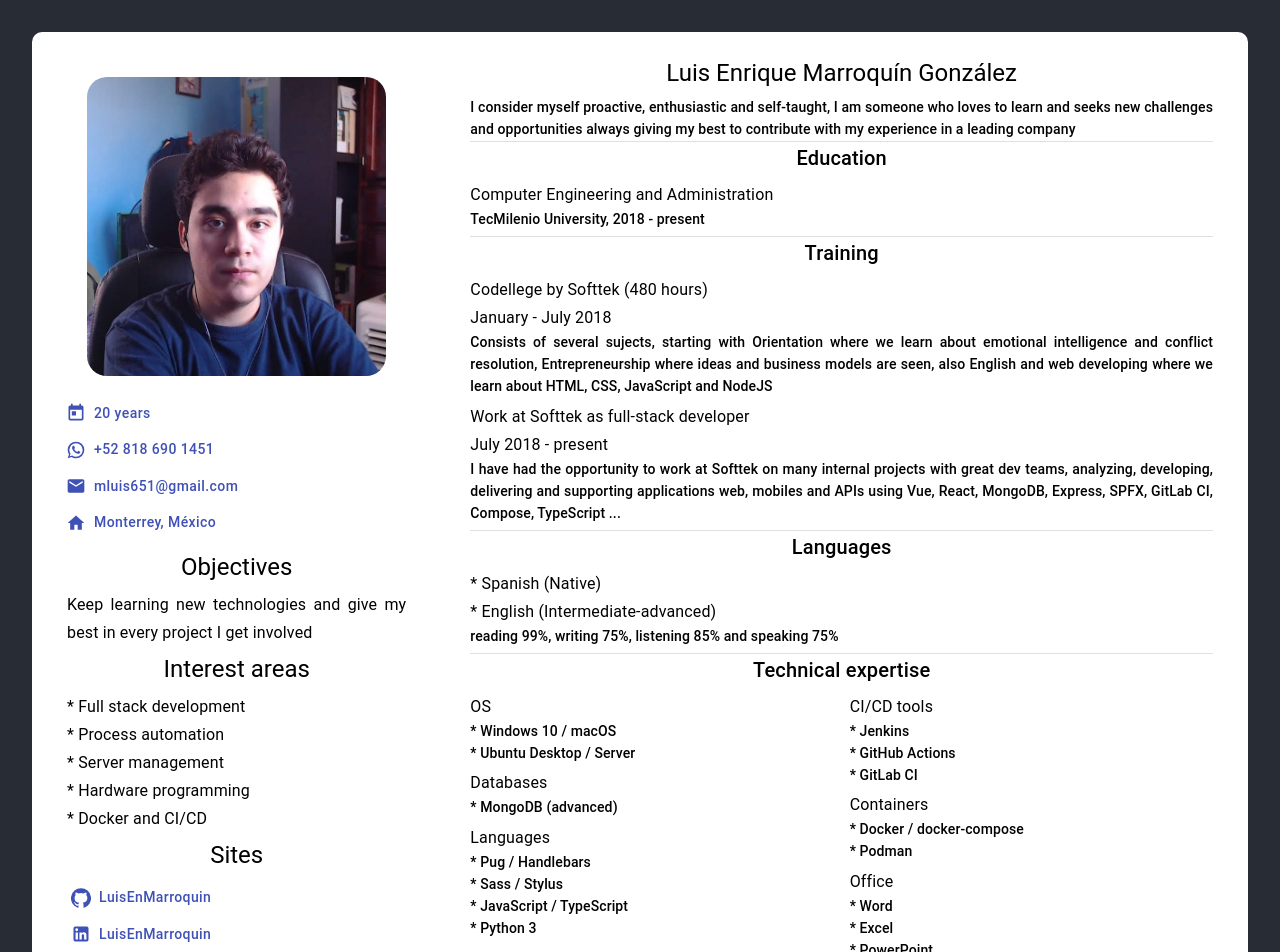
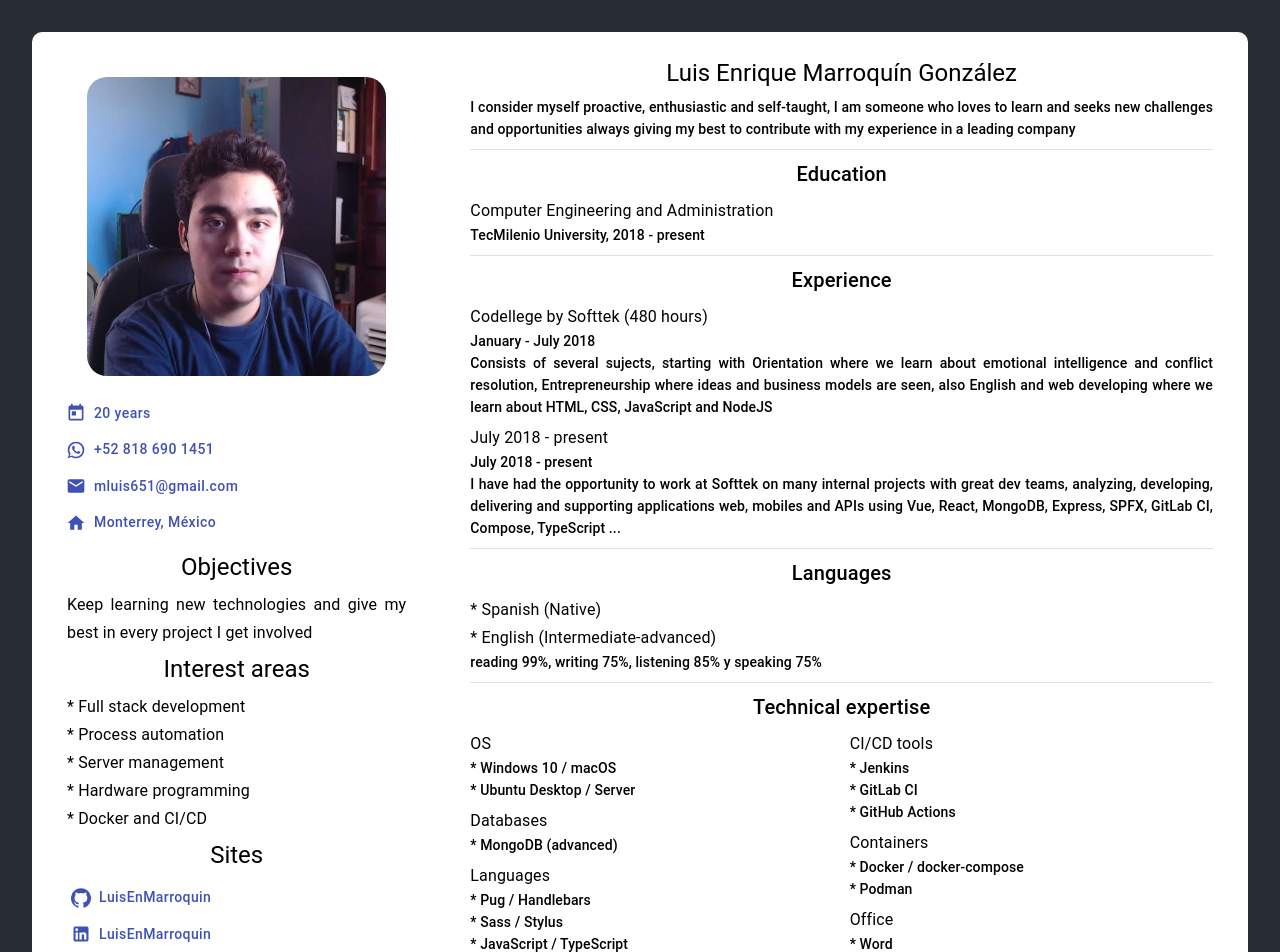
Before and after one commit to LuisEnMarroquin/curriculum-vitae, a React (Create React App) app: page / in a window 1280 px wide. Shown: the top 952 px of the page. Built offline with nearby package versions, Linux system fonts and the light colour scheme.

Commit message:
Created 2 components to simplify and more translations

```diff
--- a/src/Main.scss
+++ b/src/Main.scss
@@ -4,6 +4,11 @@ body {
 
 a {
   text-decoration: none;
+}
+
+.MuiDivider-root {
+  margin-top: 8px !important;
+  margin-bottom: 8px !important;
 }
 
 .mainSquare {
--- a/src/Main.tsx
+++ b/src/Main.tsx
@@ -2,6 +2,9 @@ import React, { useState } from 'react';
 import en from './i18n/en';
 import es from './i18n/es';
 import 'Main.scss';
+
+import SelectLang from 'components/SelectLang'
+import SimpleList from 'components/SimpleList'
 
 import HomeIcon from '@material-ui/icons/Home';
 import EmailIcon from '@material-ui/icons/Email';
@@ -12,13 +15,10 @@ import WhatsAppIcon from '@material-ui/icons/WhatsApp';
 
 import Grid from '@material-ui/core/Grid';
 import Button from '@material-ui/core/Button';
-import Select from '@material-ui/core/Select';
 import Divider from '@material-ui/core/Divider';
 import Tooltip from '@material-ui/core/Tooltip';
-import MenuItem from '@material-ui/core/MenuItem';
 import Container from '@material-ui/core/Container';
 import Typography from '@material-ui/core/Typography';
-import FormControl from '@material-ui/core/FormControl';
 
 function Main() {
   const [lang, setLang] = useState(en);
@@ -86,14 +86,7 @@ function Main() {
                   </Button>
                 </a>
               </div>
-              <div style={{ paddingTop: '10px' }}>
-                <FormControl style={{ width: '100%' }}>
-                  <Select value={language} variant="outlined" onChange={e => changeLanguage(Number(e.target.value))} inputProps={{ 'aria-label': 'Operation select' }}>
-                    <MenuItem value={1}>{lang.en}</MenuItem>
-                    <MenuItem value={2}>{lang.es}</MenuItem>
-                  </Select>
-                </FormControl>
-              </div>
+              <SelectLang language={language} change={changeLanguage} />
             </div>
           </Grid>
           <Grid item xs={12} sm={12} md={8}>
@@ -101,58 +94,36 @@ function Main() {
               <Typography variant="h5" align='center' gutterBottom>Luis Enrique Marroquín González</Typography>
               <Typography variant="subtitle2" align='justify'>{lang.aboutMe}</Typography>
               <Divider />
-              <Typography variant="h6" align='center' gutterBottom>Education</Typography>
+              <Typography variant="h6" align='center' gutterBottom>{lang.study}</Typography>
               <Typography variant="subtitle1" align='justify'>{lang.career}</Typography>
               <Typography variant="subtitle2" align='justify' gutterBottom>{lang.careerText}</Typography>
               <Divider />
-              <Typography variant="h6" align='center' gutterBottom>Training</Typography>
-              <Typography variant="subtitle1" align='justify'>Codellege by Softtek (480 hours)</Typography>
-              <Typography variant="subtitle1" align='justify'>January - July 2018</Typography>
+              <Typography variant="h6" align='center' gutterBottom>{lang.exp}</Typography>
+              <Typography variant="subtitle1" align='justify'>{lang.codellege}</Typography>
+              <Typography variant="subtitle2" align='justify'>{lang.codellegeTime}</Typography>
               <Typography variant="subtitle2" align='justify' gutterBottom>{lang.codellegeText}</Typography>
-              <Typography variant="subtitle1" align='justify'>Work at Softtek as full-stack developer</Typography>
-              <Typography variant="subtitle1" align='justify'>July 2018 - present</Typography>
+              <Typography variant="subtitle1" align='justify'>{lang.workTime}</Typography>
+              <Typography variant="subtitle2" align='justify'>{lang.workTime}</Typography>
               <Typography variant="subtitle2" align='justify' gutterBottom>{lang.workText}</Typography>
               <Divider />
-              <Typography variant="h6" align='center' gutterBottom>Languages</Typography>
-              <Typography variant="subtitle1" align='justify'>* {lang.es} (Native)</Typography>
-              <Typography variant="subtitle1" align='justify'>* {lang.en} (Intermediate-advanced)</Typography>
-              <Typography variant="subtitle2" align='justify' gutterBottom>{lang.en1} 99%, {lang.en2} 75%, {lang.en3} 85% and {lang.en4} 75%</Typography>
+              <Typography variant="h6" align='center' gutterBottom>{lang.lang}</Typography>
+              <Typography variant="subtitle1" align='justify'>* {lang.es}</Typography>
+              <Typography variant="subtitle1" align='justify'>* {lang.en}</Typography>
+              <Typography variant="subtitle2" align='justify' gutterBottom>{lang.en1} 99%, {lang.en2} 75%, {lang.en3} 85% {lang.and} {lang.en4} 75%</Typography>
               <Divider />
               <Typography variant="h6" align='center' gutterBottom>{lang.knowTitle}</Typography>
               <Grid container spacing={2}>
                 <Grid item xs={12} sm={12} md={6}>
-                  <Typography variant="subtitle1" align='justify'>OS</Typography>
-                  <Typography variant="subtitle2" align='justify'>* Windows 10 / macOS</Typography>
-                  <Typography variant="subtitle2" align='justify' gutterBottom>* Ubuntu Desktop / Server</Typography>
-                  <Typography variant="subtitle1" align='justify'>Databases</Typography>
-                  <Typography variant="subtitle2" align='justify' gutterBottom>* MongoDB (advanced)</Typography>
-                  <Typography variant="subtitle1" align='justify'>Languages</Typography>
-                  <Typography variant="subtitle2" align='justify'>* Pug / Handlebars</Typography>
-                  <Typography variant="subtitle2" align='justify'>* Sass / Stylus</Typography>
-                  <Typography variant="subtitle2" align='justify'>* JavaScript / TypeScript</Typography>
-                  <Typography variant="subtitle2" align='justify'gutterBottom>* Python 3</Typography>
-                  <Typography variant="subtitle1" align='justify'>Frameworks</Typography>
-                  <Typography variant="subtitle2" align='justify'>* Bootstrap</Typography>
-                  <Typography variant="subtitle2" align='justify'>* Vue (Quasar)</Typography>
-                  <Typography variant="subtitle2" align='justify'>* React (Material-UI)</Typography>
-                  <Typography variant="subtitle2" align='justify'gutterBottom>* Node / Express</Typography>
+                  <SimpleList title='OS' content={[ 'Windows 10 / macOS', 'Ubuntu Desktop / Server' ]} />
+                  <SimpleList title='Databases' content={[ 'MongoDB (advanced)' ]} />
+                  <SimpleList title='Languages' content={[ 'Pug / Handlebars', 'Sass / Stylus', 'JavaScript / TypeScript', 'Python 3' ]} />
+                  <SimpleList title='Frameworks' content={[ 'Bootstrap', 'Vue (Quasar)', 'React (Material-UI)', 'Node / Express' ]} />
                 </Grid>
                 <Grid item xs={12} sm={12} md={6}>
-                  <Typography variant="subtitle1" align='justify'>CI/CD tools</Typography>
-                  <Typography variant="subtitle2" align='justify'>* Jenkins</Typography>
-                  <Typography variant="subtitle2" align='justify'>* GitHub Actions</Typography>
-                  <Typography variant="subtitle2" align='justify' gutterBottom>* GitLab CI</Typography>
-                  <Typography variant="subtitle1" align='justify'>Containers</Typography>
-                  <Typography variant="subtitle2" align='justify'>* Docker / docker-compose</Typography>
-                  <Typography variant="subtitle2" align='justify' gutterBottom>* Podman</Typography>
-                  <Typography variant="subtitle1" align='justify'>Office</Typography>
-                  <Typography variant="subtitle2" align='justify'>* Word</Typography>
-                  <Typography variant="subtitle2" align='justify'>* Excel</Typography>
-                  <Typography variant="subtitle2" align='justify' gutterBottom>* PowerPoint</Typography>
-                  <Typography variant="subtitle1" align='justify'>Others</Typography>
-                  <Typography variant="subtitle2" align='justify'>* Bash</Typography>
-                  <Typography variant="subtitle2" align='justify'>* SSH</Typography>
-                  <Typography variant="subtitle2" align='justify' gutterBottom>* Cypress</Typography>
+                  <SimpleList title='CI/CD tools' content={[ 'Jenkins', 'GitLab CI', 'GitHub Actions' ]} />
+                  <SimpleList title='Containers' content={[ 'Docker / docker-compose', 'Podman' ]} />
+                  <SimpleList title='Office' content={[ 'Word', 'Excel', 'PowerPoint' ]} />
+                  <SimpleList title='Others' content={[ 'Bash', 'SSH', 'Cypress' ]} />
                 </Grid>
               </Grid>
             </div>
--- /dev/null
+++ b/src/components/SelectLang.tsx
@@ -0,0 +1,25 @@
+import React from 'react';
+
+import Select from '@material-ui/core/Select';
+import MenuItem from '@material-ui/core/MenuItem';
+import FormControl from '@material-ui/core/FormControl';
+
+interface ISelectLang {
+  language: number;
+  change: Function;
+}
+
+function SelectLang({ language, change }:ISelectLang) {
+  return (
+    <div style={{ paddingTop: '10px' }}>
+      <FormControl fullWidth>
+        <Select value={language} variant="outlined" onChange={e => change(Number(e.target.value))} inputProps={{ 'aria-label': 'Change language' }}>
+          <MenuItem value={1}>English</MenuItem>
+          <MenuItem value={2}>Español</MenuItem>
+        </Select>
+      </FormControl>
+    </div>
+  );
+}
+
+export default SelectLang;
--- /dev/null
+++ b/src/components/SimpleList.tsx
@@ -0,0 +1,24 @@
+import React from 'react';
+
+import Typography from '@material-ui/core/Typography';
+
+interface ISimpleList {
+  title: string;
+  content: Array<string>;
+}
+
+function SimpleList({ title, content }:ISimpleList) {
+  return (
+    <div>
+      <Typography variant="subtitle1" align='justify'>{title}</Typography>
+      {
+        content.map((item, index) => {
+          let isLast = content.length === (index + 1) ? true : false
+          return <Typography key={`${title}-${index}`} variant="subtitle2" align='justify' gutterBottom={isLast}>* {item}</Typography>
+        })
+      }
+    </div>
+  );
+}
+
+export default SimpleList;
--- a/src/i18n/en.ts
+++ b/src/i18n/en.ts
@@ -1,6 +1,7 @@
 let en = {
-  en: 'English',
-  es: 'Spanish',
+  en: 'English (Intermediate-advanced)',
+  es: 'Spanish (Native)',
+  and: 'y',
   years: 'years',
   objMain: 'Objectives',
   objText: 'Keep learning new technologies and give my best in every project I get involved',
@@ -8,14 +9,21 @@ let en = {
   projects: 'Sites',
   aboutMe: 'I consider myself proactive, enthusiastic and self-taught, I am someone who loves to learn and seeks new challenges and opportunities always giving my best to contribute with my experience in a leading company',
   knowTitle: 'Technical expertise',
+  codellege: 'Codellege by Softtek (480 hours)',
+  codellegeTime: 'January - July 2018',
   codellegeText: 'Consists of several sujects, starting with Orientation where we learn about emotional intelligence and conflict resolution, Entrepreneurship where ideas and business models are seen, also English and web developing where we learn about HTML, CSS, JavaScript and NodeJS',
+  work: 'Work at Softtek as full stack developer',
+  workTime: 'July 2018 - present',
   workText: 'I have had the opportunity to work at Softtek on many internal projects with great dev teams, analyzing, developing, delivering and supporting applications web, mobiles and APIs using Vue, React, MongoDB, Express, SPFX, GitLab CI, Compose, TypeScript ...',
   en1: 'reading',
   en2: 'writing',
   en3: 'listening',
   en4: 'speaking',
+  study: 'Education',
   career: 'Computer Engineering and Administration',
-  careerText: 'TecMilenio University, 2018 - present'
+  careerText: 'TecMilenio University, 2018 - present',
+  exp: 'Experience',
+  lang: 'Languages',
 }
 
 export default en
```
Also changed, not shown: src/i18n/es.ts (+11 -3 lines).
